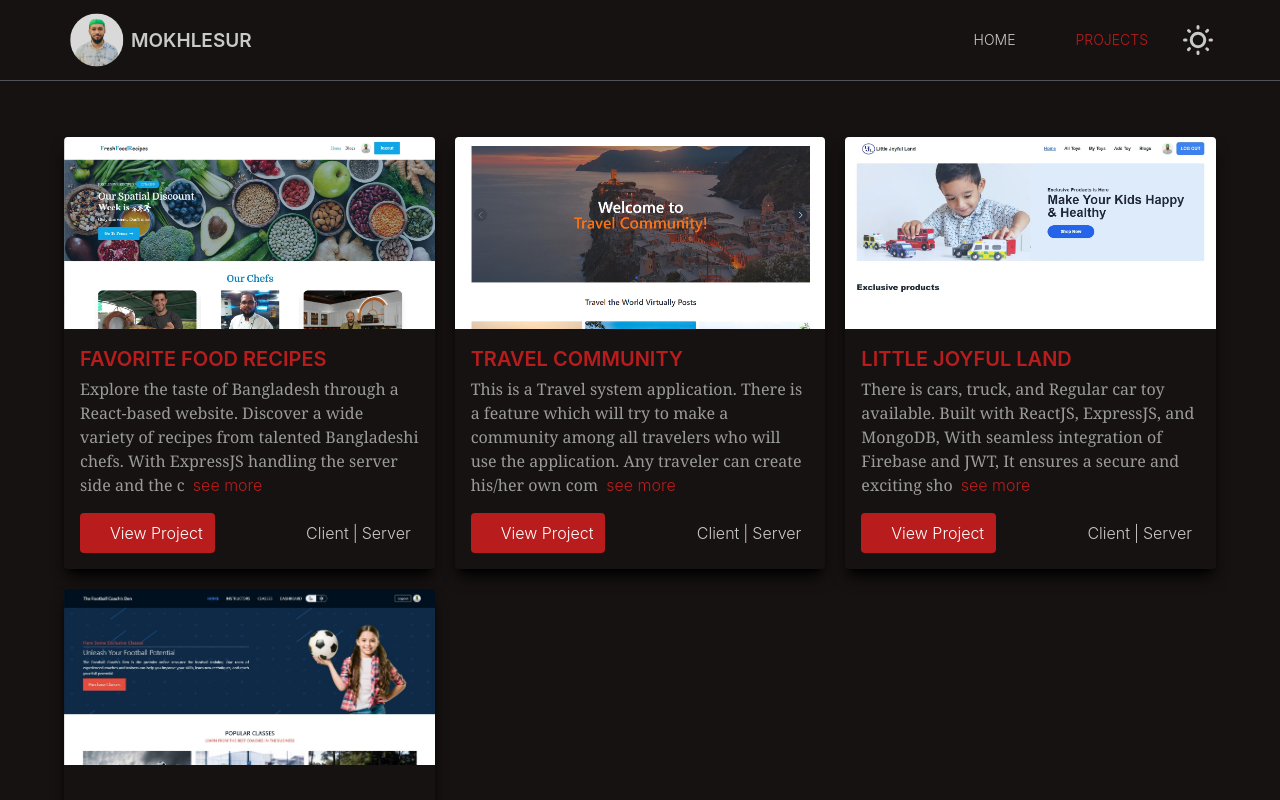
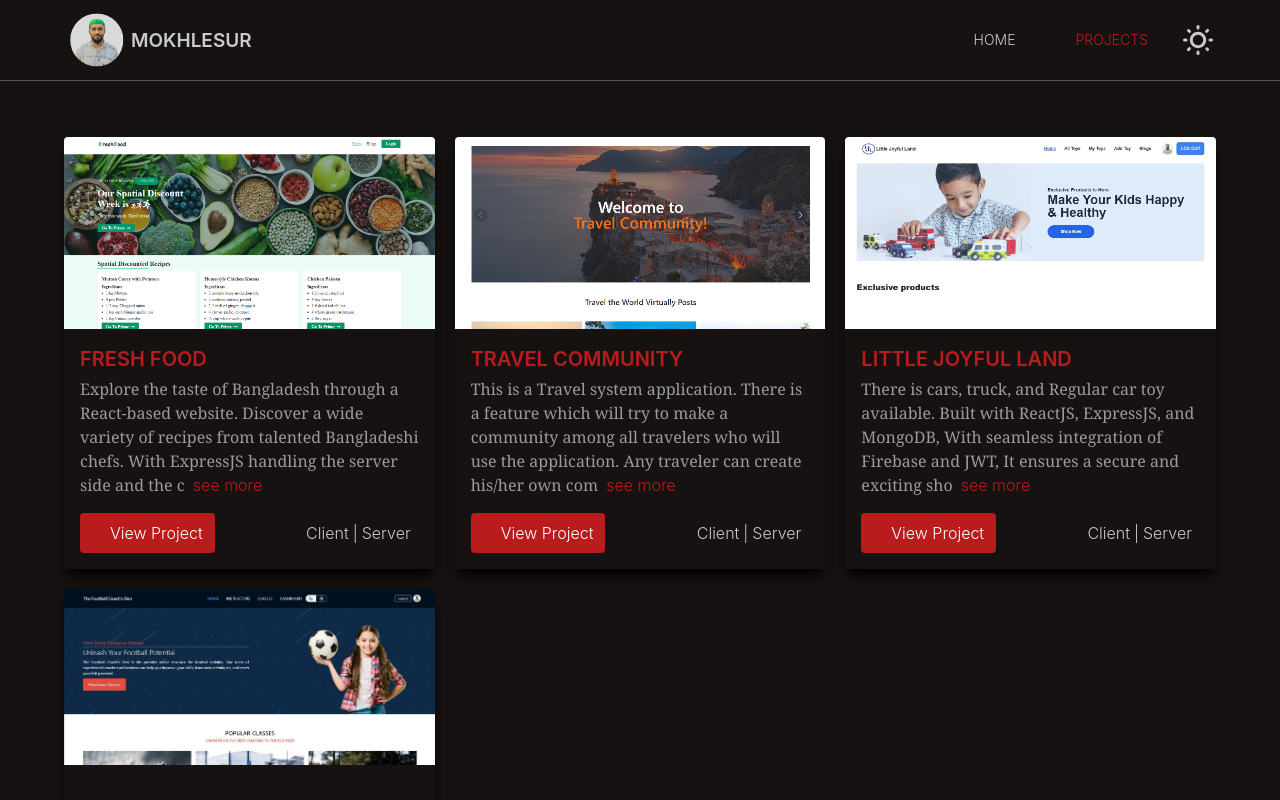
Before and after one commit to pm-rahman/portfolio, a React (Vite) app: page /projects in a window 1280 px wide. Shown: the top 800 px of the page. Built offline with nearby package versions, Linux system fonts and the light colour scheme; some icons are missing.

Commit message:
dev::modified:projectData.js

```diff
--- a/public/projectData/projectData.js
+++ b/public/projectData/projectData.js
@@ -1,12 +1,12 @@
-import fovoriteRecipes from "/src/assets/FreshFood/freshFood-1.jpg"
+import freshFood from "/src/assets/FreashFood.jpg"
 import travel from "/src/assets/Travel-community.jpg"
 import littleJoyFull from "/src/assets/Little-JoyFull/little-joyfull-1.jpg"
 import footballDen from "/src/assets/Football-Den/Football-Den-1.jpg"
 const projectData = [
   {
     id: 1,
-    thumbnail: fovoriteRecipes,
-    title: "Favorite Food Recipes",
+    thumbnail: freshFood,
+    title: "Fresh Food",
     description:
       "Explore the taste of Bangladesh through a React-based website. Discover a wide variety of recipes from talented Bangladeshi chefs. With ExpressJS handling the server side and the convenience of Firebase authentication.",
     liveLink: "https://favourite-food-recipes.web.app/",
```
Also changed, not shown: src/assets/FreashFood.jpg (added).
